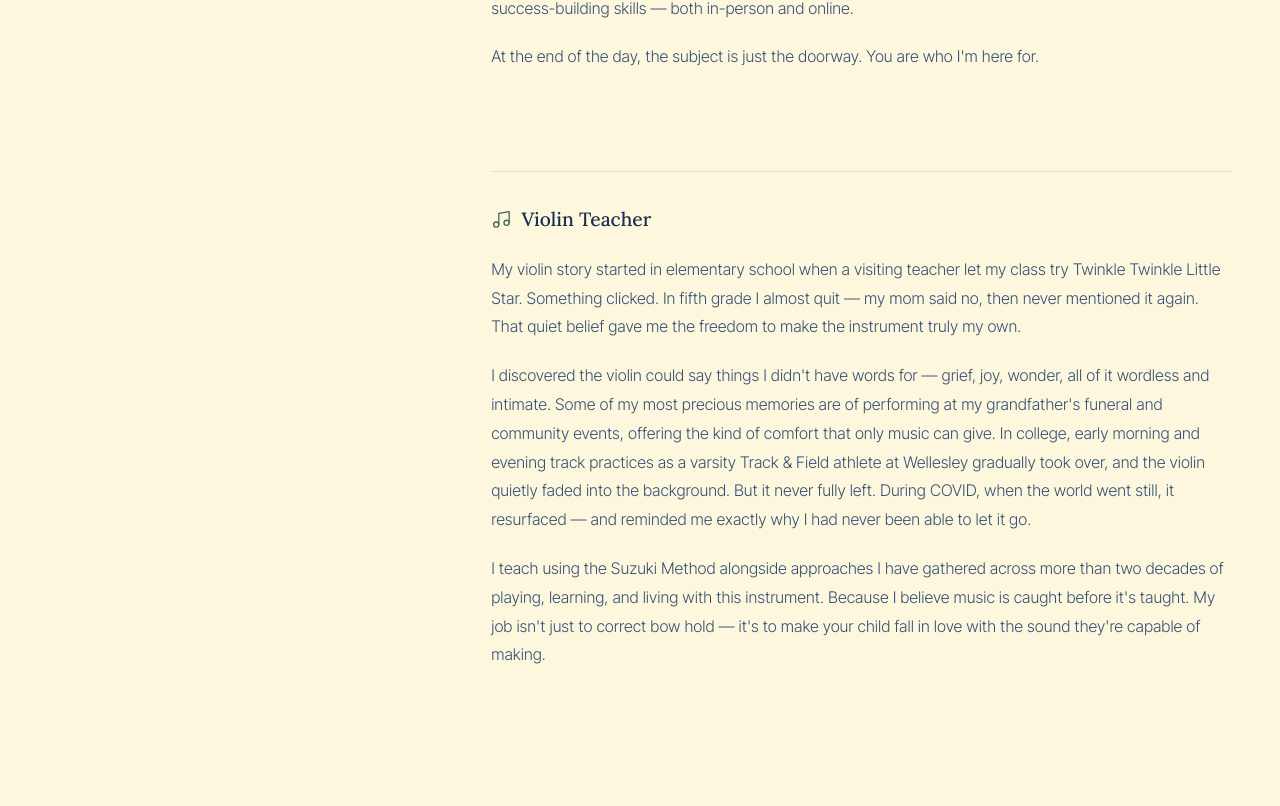
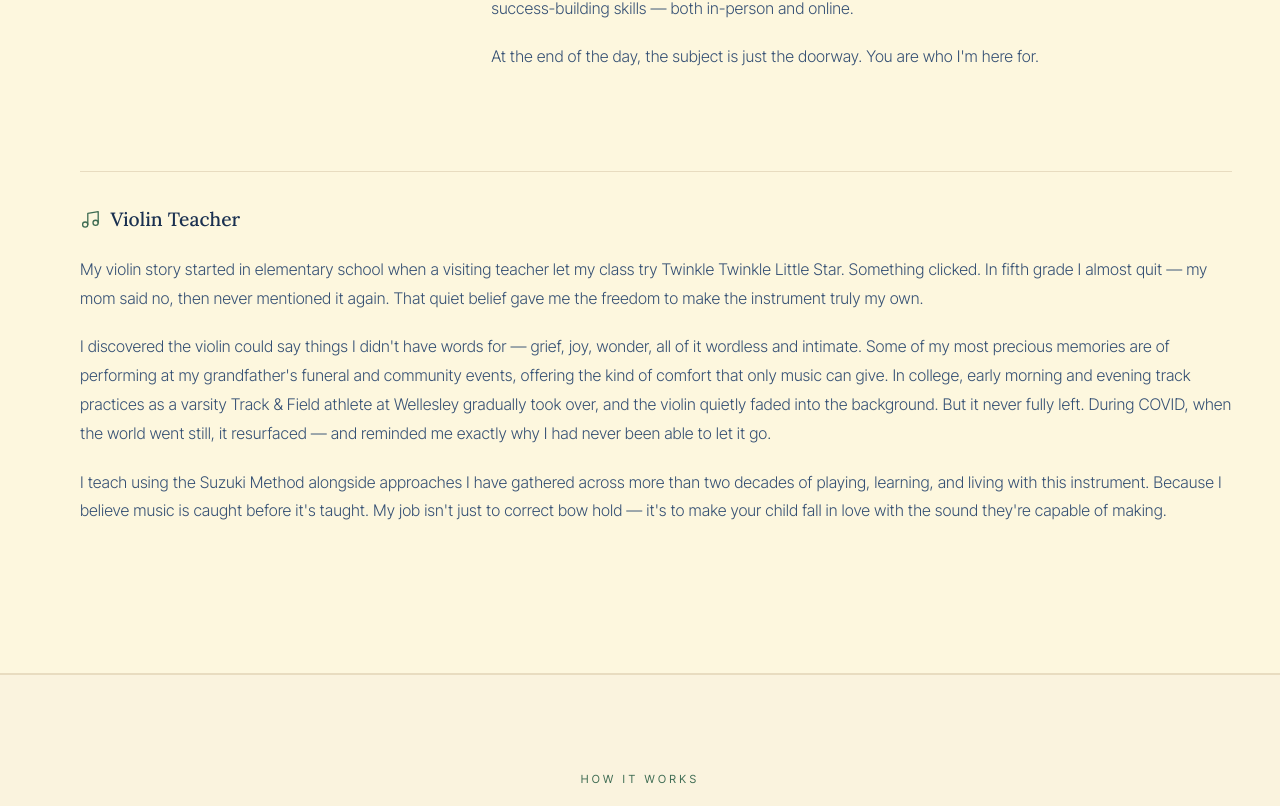
Before and after one commit to patrickparagas1/josephine-tutoring, a Next.js app: page /about in a window 1280 px wide. Shown: the part 654-1460 px from the top of the page. Built offline with nearby package versions, Linux system fonts and the light colour scheme.

Commit message:
Desktop: photo + academic side by side, violin full width below both

```diff
--- a/app/globals.css
+++ b/app/globals.css
@@ -536,14 +536,14 @@ section {
 }
 .about-grid .about-portrait-wrap {
   grid-column: 1;
-  grid-row: 1 / 3;
+  grid-row: 1;
 }
 .about-grid .bio-academic {
   grid-column: 2;
   grid-row: 1;
 }
 .about-grid .bio-violin {
-  grid-column: 2;
+  grid-column: 1 / 3;
   grid-row: 2;
 }
 .about-portrait-wrap {
```
